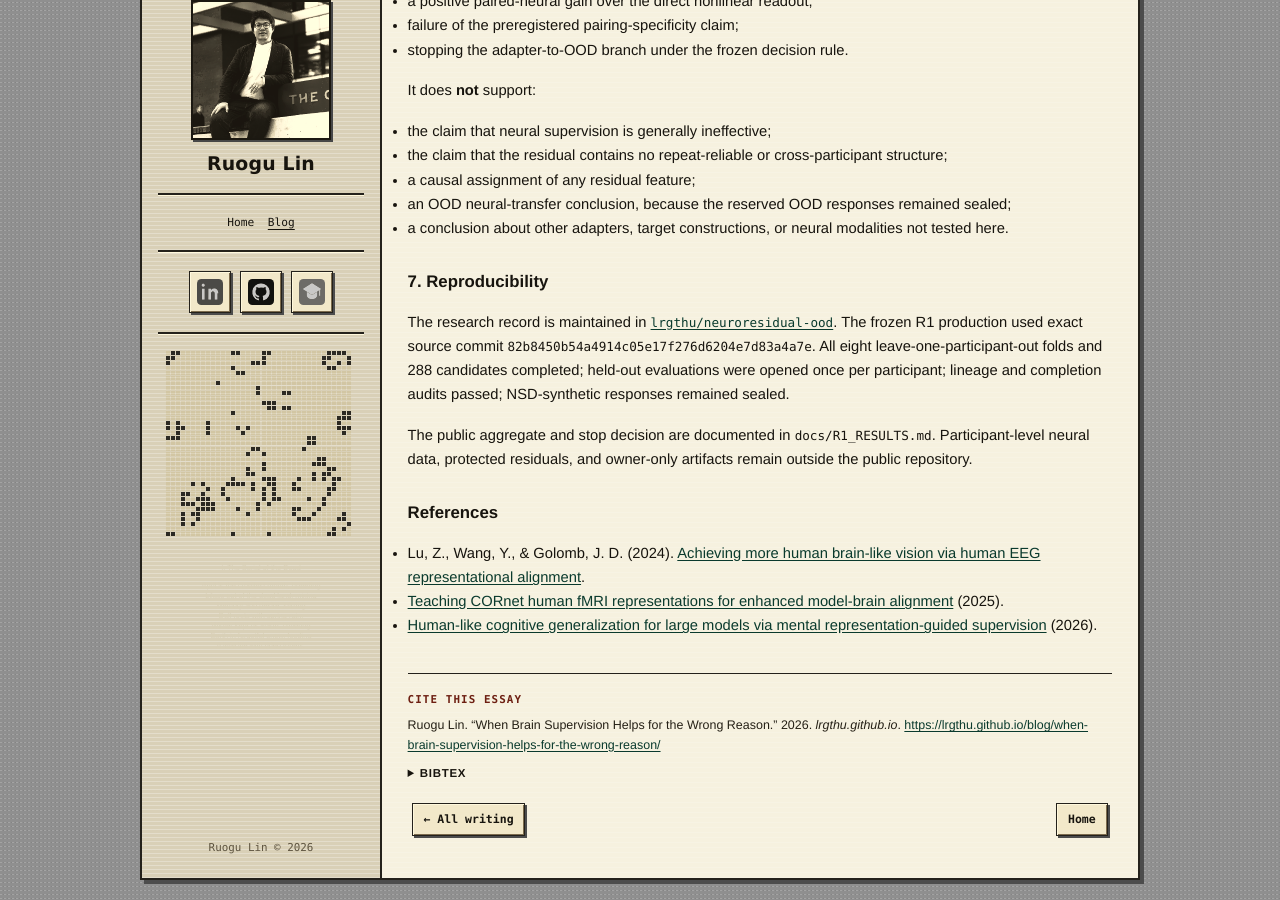
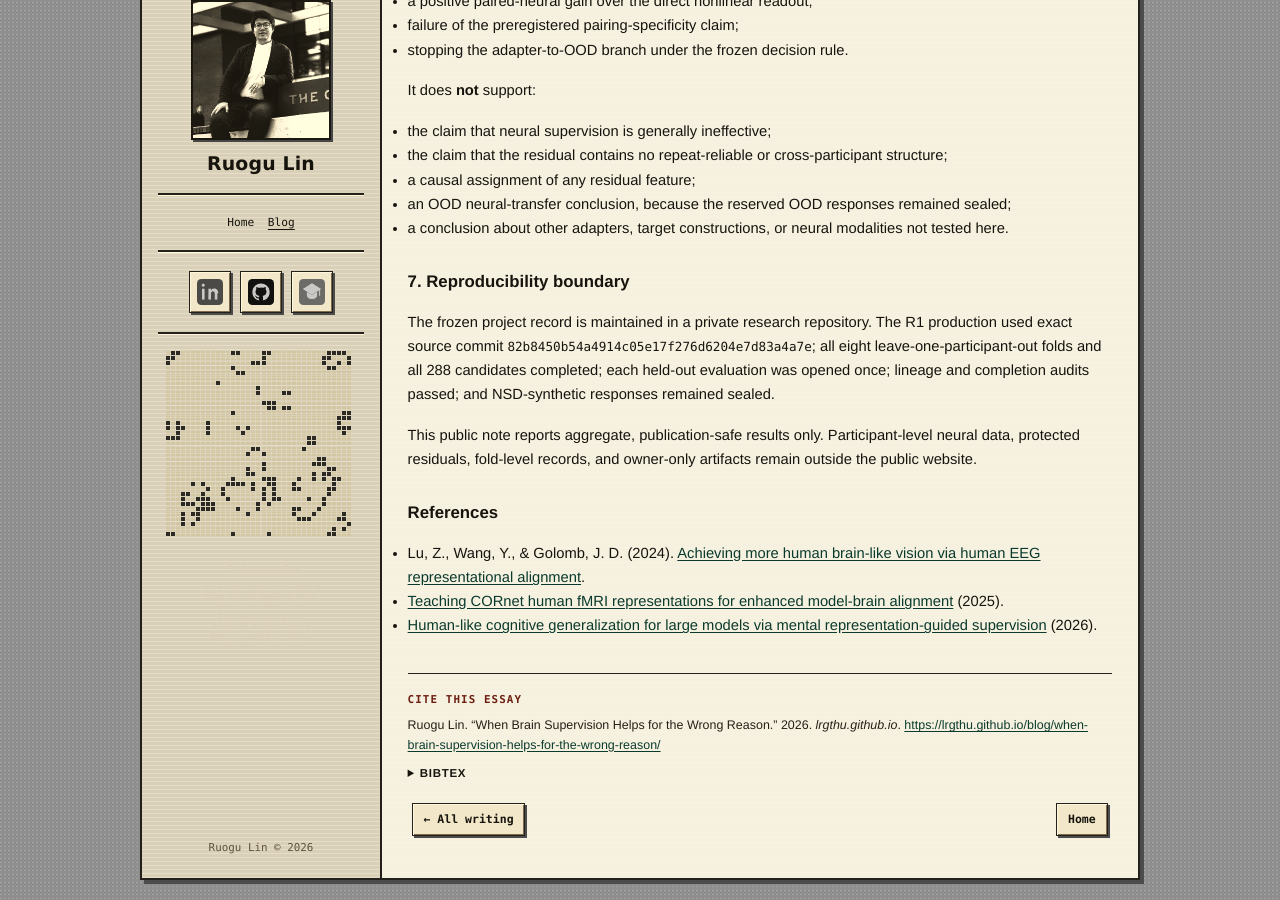
Before and after one commit to lrgthu/lrgthu.github.io, a Jekyll site: the page built from _posts/2026-09-05-when-brain-supervision-helps-for-the-wrong-reason.md, in a window 1280 px wide and 900 px high, scrolled down 3425 px. Built offline with Jekyll 4.4.1, drawn with Linux system fonts in a browser that asks for light colours; some of the changed text lies outside the part shown.

Commit message:
Clarify private reproducibility boundary in neural supervision note

```diff
--- a/_posts/2026-09-05-when-brain-supervision-helps-for-the-wrong-reason.md
+++ b/_posts/2026-09-05-when-brain-supervision-helps-for-the-wrong-reason.md
@@ -121,11 +121,11 @@ It does **not** support:
 - an OOD neural-transfer conclusion, because the reserved OOD responses remained sealed;
 - a conclusion about other adapters, target constructions, or neural modalities not tested here.
 
-## 7. Reproducibility
+## 7. Reproducibility boundary
 
-The research record is maintained in [`lrgthu/neuroresidual-ood`](https://github.com/lrgthu/neuroresidual-ood). The frozen R1 production used exact source commit `82b8450b54a4914c05e17f276d6204e7d83a4a7e`. All eight leave-one-participant-out folds and 288 candidates completed; held-out evaluations were opened once per participant; lineage and completion audits passed; NSD-synthetic responses remained sealed.
+The frozen project record is maintained in a private research repository. The R1 production used exact source commit `82b8450b54a4914c05e17f276d6204e7d83a4a7e`; all eight leave-one-participant-out folds and all 288 candidates completed; each held-out evaluation was opened once; lineage and completion audits passed; and NSD-synthetic responses remained sealed.
 
-The public aggregate and stop decision are documented in `docs/R1_RESULTS.md`. Participant-level neural data, protected residuals, and owner-only artifacts remain outside the public repository.
+This public note reports aggregate, publication-safe results only. Participant-level neural data, protected residuals, fold-level records, and owner-only artifacts remain outside the public website.
 
 ## References
 
```
